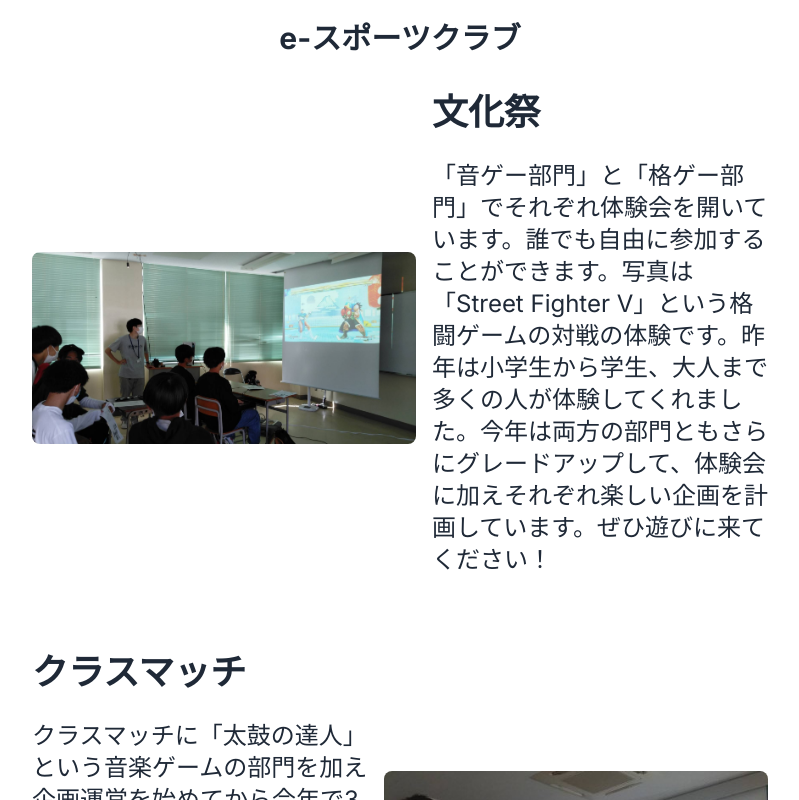
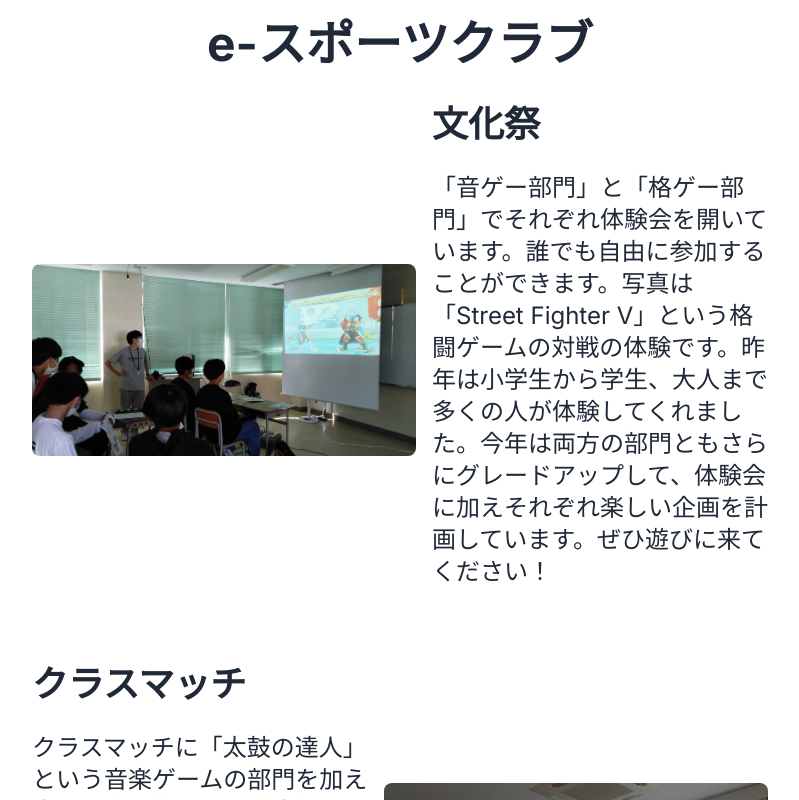
Before and after one commit to aqyuki/school-oneday, a Next.js app: page / in a window 1280 px wide. Shown: the top 800 px of the page, without its empty margins (240-1039 px from the left). Built offline with nearby package versions, Linux system fonts and the light colour scheme.

Commit message:
:lipstick: タイトルのフォントサイズを変更

```diff
--- a/app/page.tsx
+++ b/app/page.tsx
@@ -7,7 +7,7 @@ import {
 export default function Home() {
   return (
     <main className="min-h-screen">
-      <h1 className="text-3xl font-bold my-5 flex justify-center">
+      <h1 className="text-5xl font-bold my-5 flex justify-center">
         e-スポーツクラブ
       </h1>
       <RightImageArticles
```
